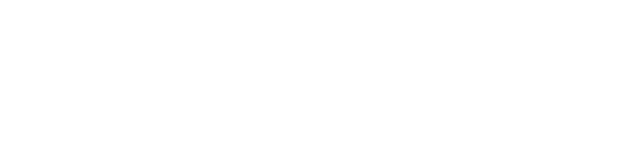
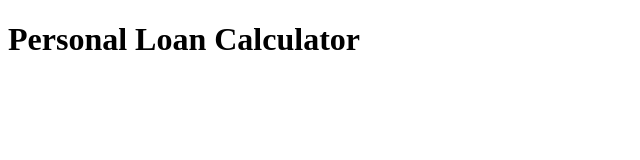
Before and after one commit to williampowell03/will-p-july24, a plain HTML site: page index.html in a window 1280 px wide. Shown: the whole page, without its empty margins (0-640 px from the left). Drawn offline with Linux system fonts and the light colour scheme.

Commit message:
Adding container class and h1 main title for the html UI

```diff
--- a/index.html
+++ b/index.html
@@ -6,6 +6,10 @@
     <title>Personal Loan Calculator</title>
 </head>
 <body>
+    <div class="container">
+        <h1>Personal Loan Calculator</h1>
+
+    </div>
 
 </body>
 </html>
```
